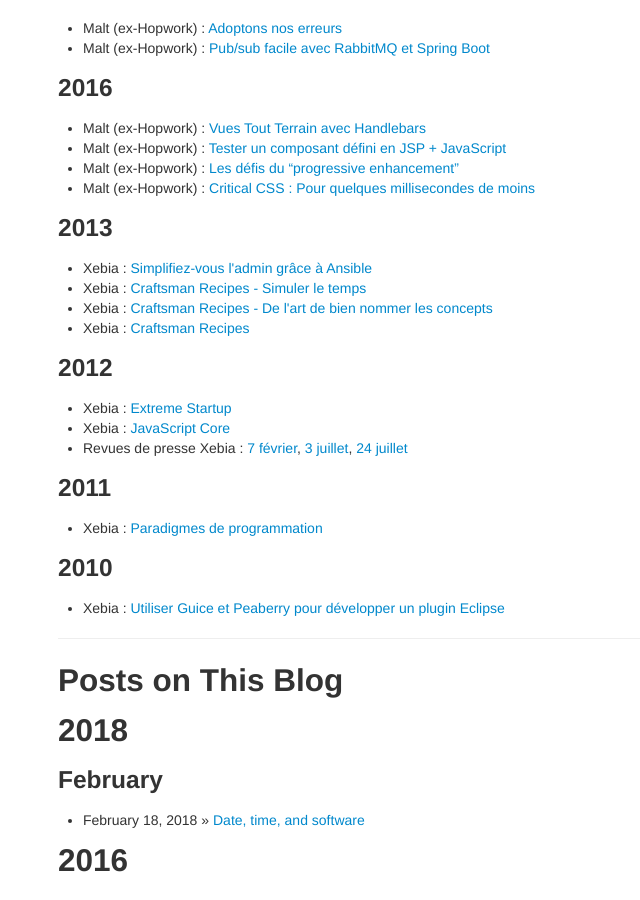
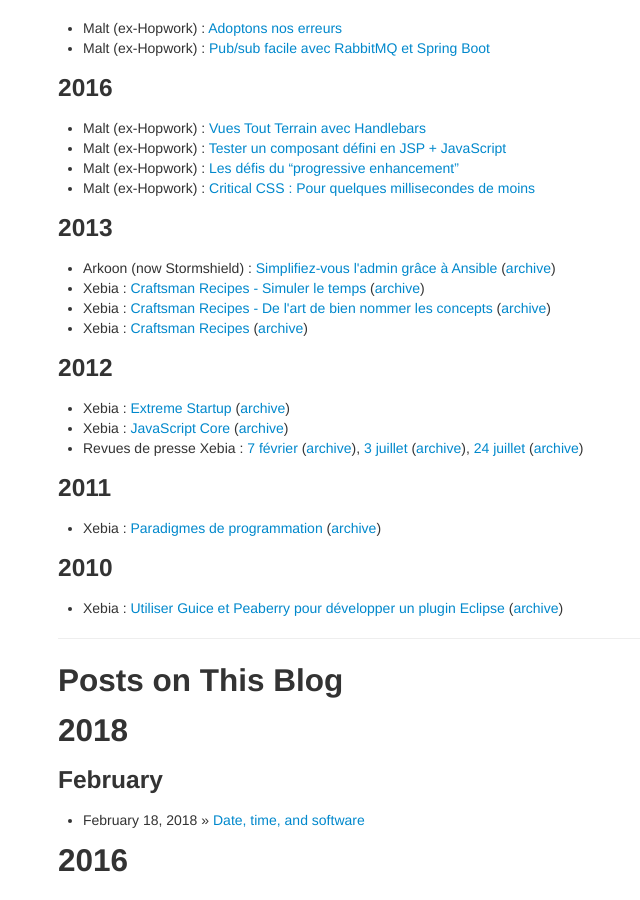
Before and after one commit to ndemengel/ndemengel.github.com, a Jekyll site: the page built from archive.html, in a window 1280 px wide and 900 px high, scrolled down 936 px. Shown: the whole window, without its empty margins (232-872 px from the left). Built offline with Jekyll 4.4.1, drawn with Linux system fonts in a browser that asks for light colours; some of the changed text lies outside the part shown.

Commit message:
Add archives for posts made on Xebia's blog

```diff
--- a/archive.html
+++ b/archive.html
@@ -62,24 +62,55 @@
 </ul>
 <h3>2013</h3>
 <ul>
-  <li>Xebia : <a href="http://open.arkoon.net/aoc/blog/blog/archives/simplifiez-vous-l-admin-grace-a-ansible">Simplifiez-vous l'admin grâce à Ansible</a></li>
-  <li>Xebia : <a href="http://blog.xebia.fr/2013/01/22/craftsman-recipes-simuler-le-temps/">Craftsman Recipes - Simuler le temps</a></li>
-  <li>Xebia : <a href="http://blog.xebia.fr/2013/01/14/craftsman-recipes-de-lart-de-bien-nommer-les-concepts/">Craftsman Recipes - De l'art de bien nommer les concepts</a></li>
-  <li>Xebia : <a href="http://blog.xebia.fr/2013/01/14/craftsman-recipes/">Craftsman Recipes</a></li>
+  <li>
+    Arkoon (now Stormshield) : <a href="http://open.arkoon.net/aoc/blog/blog/archives/simplifiez-vous-l-admin-grace-a-ansible">Simplifiez-vous l'admin grâce à Ansible</a>
+    (<a href="https://web.archive.org/web/20140711162753/http://open.arkoon.net/aoc/blog/blog/archives/simplifiez-vous-l-admin-grace-a-ansible">archive</a>)
+  </li>
+  <li>
+    Xebia : <a href="http://blog.xebia.fr/2013/01/22/craftsman-recipes-simuler-le-temps/">Craftsman Recipes - Simuler le temps</a>
+    (<a href="https://web.archive.org/web/20170921212031/http://blog.xebia.fr/2013/01/22/craftsman-recipes-simuler-le-temps/">archive</a>)
+  </li>
+  <li>
+    Xebia : <a href="http://blog.xebia.fr/2013/01/14/craftsman-recipes-de-lart-de-bien-nommer-les-concepts/">Craftsman Recipes - De l'art de bien nommer les concepts</a>
+    (<a href="https://web.archive.org/web/20170921201040/http://blog.xebia.fr/2013/01/14/craftsman-recipes-de-lart-de-bien-nommer-les-concepts/">archive</a>)
+  </li>
+  <li>
+    Xebia : <a href="http://blog.xebia.fr/2013/01/14/craftsman-recipes/">Craftsman Recipes</a>
+    (<a href="https://web.archive.org/web/20171019104606/http://blog.xebia.fr/2013/01/14/craftsman-recipes/">archive</a>)
+  </li>
 </ul>
 <h3>2012</h3>
 <ul>
-  <li>Xebia : <a href="http://blog.xebia.fr/2012/07/19/extreme-startup-chez-xebia/">Extreme Startup</a></li>
-  <li>Xebia : <a href="http://blog.xebia.fr/2012/04/12/javascript-core-par-nicolas-demengel-et-francois-sarradin/">JavaScript Core</a></li>
-  <li>Revues de presse Xebia : <a href="http://blog.xebia.fr/2012/02/07/revue-de-presse-xebia-2012-06">7 février</a>, <a href="http://blog.xebia.fr/2012/07/03/revue-de-presse-xebia-2012-27/">3 juillet</a>, <a href="http://blog.xebia.fr/2012/07/24/revue-de-presse-xebia-2012-30">24 juillet</a></li>
+  <li>
+    Xebia : <a href="http://blog.xebia.fr/2012/07/19/extreme-startup-chez-xebia/">Extreme Startup</a>
+    (<a href="http://web.archive.org/web/20170920141242/http://blog.xebia.fr/2012/07/19/extreme-startup-chez-xebia/">archive</a>)
+  </li>
+  <li>
+    Xebia : <a href="http://blog.xebia.fr/2012/04/12/javascript-core-par-nicolas-demengel-et-francois-sarradin/">JavaScript Core</a>
+    (<a href="http://web.archive.org/web/20170920141229/http://blog.xebia.fr/2012/04/12/javascript-core-par-nicolas-demengel-et-francois-sarradin/">archive</a>)
+  </li>
+  <li>
+    Revues de presse Xebia : <a href="http://blog.xebia.fr/2012/02/07/revue-de-presse-xebia-2012-06">7 février</a>
+    (<a href="http://web.archive.org/web/20170921202913/http://blog.xebia.fr/2012/02/07/revue-de-presse-xebia-2012-06">archive</a>),
+    <a href="http://blog.xebia.fr/2012/07/03/revue-de-presse-xebia-2012-27/">3 juillet</a>
+    (<a href="web.archive.org/web/20170921200351/http://blog.xebia.fr/2012/07/03/revue-de-presse-xebia-2012-27/">archive</a>),
+    <a href="http://blog.xebia.fr/2012/07/24/revue-de-presse-xebia-2012-30">24 juillet</a>
+    (<a href="http://web.archive.org/web/20170921200258/http://blog.xebia.fr/2012/07/24/revue-de-presse-xebia-2012-30">archive</a>)
+  </li>
 </ul>
 <h3>2011</h3>
 <ul>
-  <li>Xebia : <a href="http://blog.xebia.fr/2011/09/15/paradigmes-de-programmation-par-nicolas-demengel/">Paradigmes de programmation</a></li>
+  <li>
+    Xebia : <a href="http://blog.xebia.fr/2011/09/15/paradigmes-de-programmation-par-nicolas-demengel/">Paradigmes de programmation</a>
+    (<a href="http://web.archive.org/web/20171026121544/http://blog.xebia.fr/2011/09/15/paradigmes-de-programmation-par-nicolas-demengel/">archive</a>)
+  </li>
 </ul>
 <h3>2010</h3>
 <ul>
-  <li>Xebia : <a href="http://blog.xebia.fr/2010/12/29/utiliser-guice-et-peaberry-pour-developper-un-plugin-eclipse/">Utiliser Guice et Peaberry pour développer un plugin Eclipse</a></li>
+  <li>
+    Xebia : <a href="http://blog.xebia.fr/2010/12/29/utiliser-guice-et-peaberry-pour-developper-un-plugin-eclipse/">Utiliser Guice et Peaberry pour développer un plugin Eclipse</a>
+    (<a href="http://web.archive.org/web/20170921211402/http://blog.xebia.fr/2010/12/29/utiliser-guice-et-peaberry-pour-developper-un-plugin-eclipse/">archive</a>)
+  </li>
 </ul>
 
 <hr />
@@ -125,13 +156,25 @@
 </ul>
 <h3>2012</h3>
 <ul>
-  <li>Xebia Knowledge Exchange : <a href="http://blog.xebia.fr/2012/07/19/extreme-startup-chez-xebia/">Extreme Startup</a></li>
-  <li>Xebia Knowledge Exchange : <a href="http://blog.xebia.fr/2012/04/12/javascript-core-par-nicolas-demengel-et-francois-sarradin/">JavaScript Core</a></li>
+  <li>
+    Xebia Knowledge Exchange : <a href="http://blog.xebia.fr/2012/07/19/extreme-startup-chez-xebia/">Extreme Startup</a>
+    (<a href="http://web.archive.org/web/20170920141242/http://blog.xebia.fr/2012/07/19/extreme-startup-chez-xebia/">archive</a>)
+  </li>
+  <li>
+    Xebia Knowledge Exchange : <a href="http://blog.xebia.fr/2012/04/12/javascript-core-par-nicolas-demengel-et-francois-sarradin/">JavaScript Core</a>
+    (<a href="http://web.archive.org/web/20170920141229/http://blog.xebia.fr/2012/04/12/javascript-core-par-nicolas-demengel-et-francois-sarradin/">archive</a>)
+  </li>
 </ul>
 <h3>2011</h3>
 <ul>
-  <li>Xebia Knowledge Exchange : <a href="http://blog.xebia.fr/2011/09/15/paradigmes-de-programmation-par-nicolas-demengel/">Paradigmes de programmation</a></li>
-  <li>Xebia Knowledge Exchange : <a href="http://blog.xebia.fr/2011/01/07/retrospective-de-notre-xke-de-janvier/">Développer un plugin pour Eclipse</a></li>
+  <li>
+    Xebia Knowledge Exchange : <a href="http://blog.xebia.fr/2011/09/15/paradigmes-de-programmation-par-nicolas-demengel/">Paradigmes de programmation</a>
+    (<a href="http://web.archive.org/web/20171026121544/http://blog.xebia.fr/2011/09/15/paradigmes-de-programmation-par-nicolas-demengel/">archive</a>)
+  </li>
+  <li>
+    Xebia Knowledge Exchange : <a href="http://blog.xebia.fr/2011/01/07/retrospective-de-notre-xke-de-janvier/">Développer un plugin pour Eclipse</a>
+    (<a href="http://web.archive.org/web/20170921200351/http://blog.xebia.fr/2011/01/07/retrospective-de-notre-xke-de-janvier/">archive</a>)
+  </li>
 </ul>
 
 <hr />
```
